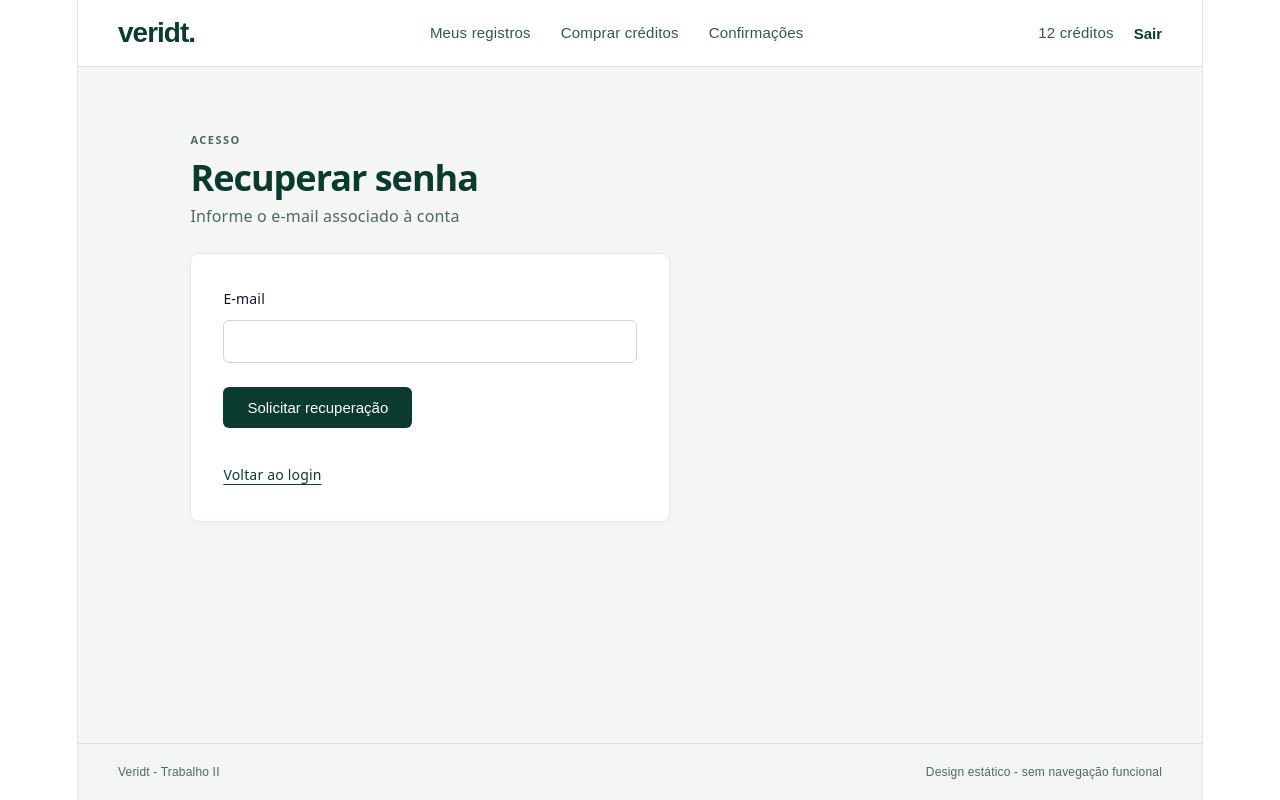
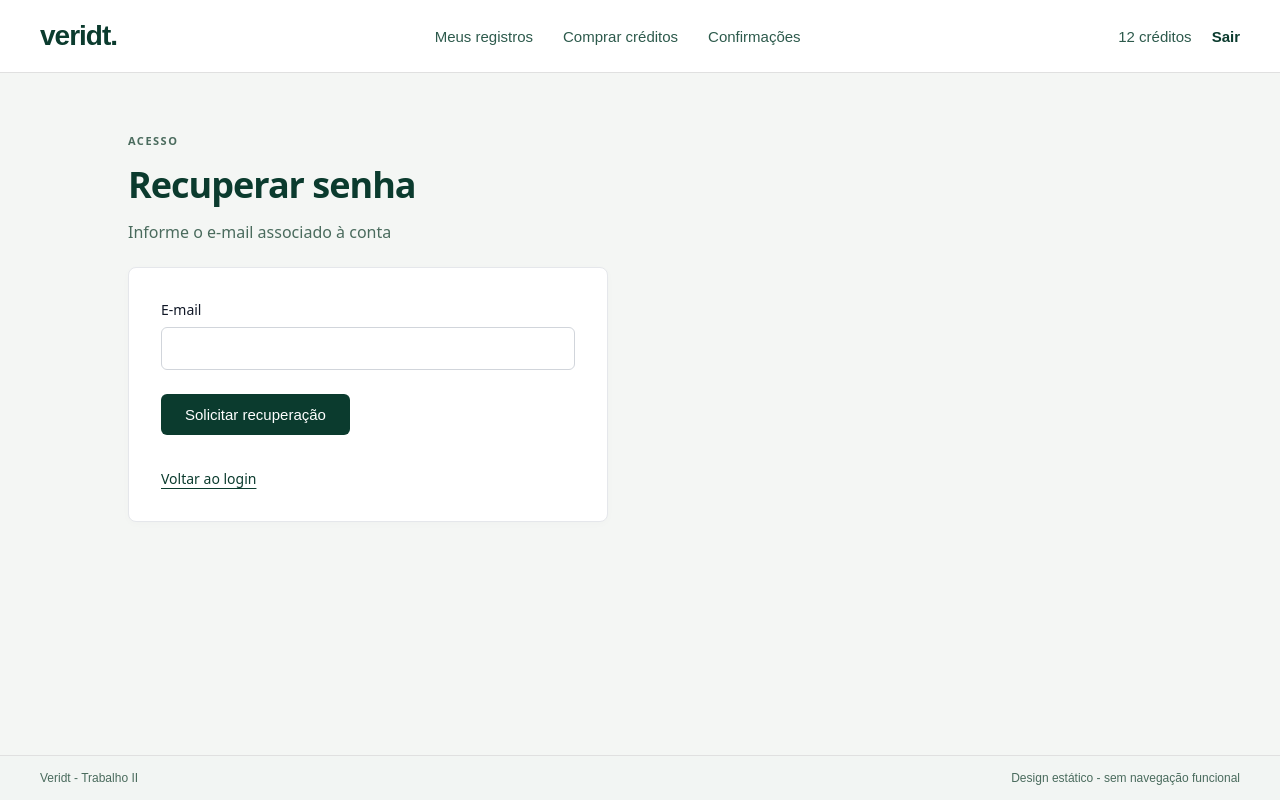
Before and after one commit to DGshoe/Veridit-EngSof-I, a React (Vite) app: page /auth/recovery in a window 1280 px wide. Built offline with nearby package versions, Linux system fonts and the light colour scheme.

Commit message:
Fix default css

```diff
--- a/src/index.css
+++ b/src/index.css
@@ -1,111 +1,19 @@
-:root {
-  --text: #6b6375;
-  --text-h: #08060d;
-  --bg: #fff;
-  --border: #e5e4e7;
-  --code-bg: #f4f3ec;
-  --accent: #aa3bff;
-  --accent-bg: rgba(170, 59, 255, 0.1);
-  --accent-border: rgba(170, 59, 255, 0.5);
-  --social-bg: rgba(244, 243, 236, 0.5);
-  --shadow:
-    rgba(0, 0, 0, 0.1) 0 10px 15px -3px, rgba(0, 0, 0, 0.05) 0 4px 6px -2px;
-
-  --sans: system-ui, 'Segoe UI', Roboto, sans-serif;
-  --heading: system-ui, 'Segoe UI', Roboto, sans-serif;
-  --mono: ui-monospace, Consolas, monospace;
-
-  font: 18px/145% var(--sans);
-  letter-spacing: 0.18px;
-  color-scheme: light dark;
-  color: var(--text);
-  background: var(--bg);
-  font-synthesis: none;
-  text-rendering: optimizeLegibility;
-  -webkit-font-smoothing: antialiased;
-  -moz-osx-font-smoothing: grayscale;
-
-  @media (max-width: 1024px) {
-    font-size: 16px;
-  }
-}
-
-@media (prefers-color-scheme: dark) {
-  :root {
-    --text: #9ca3af;
-    --text-h: #f3f4f6;
-    --bg: #16171d;
-    --border: #2e303a;
-    --code-bg: #1f2028;
-    --accent: #c084fc;
-    --accent-bg: rgba(192, 132, 252, 0.15);
-    --accent-border: rgba(192, 132, 252, 0.5);
-    --social-bg: rgba(47, 48, 58, 0.5);
-    --shadow:
-      rgba(0, 0, 0, 0.4) 0 10px 15px -3px, rgba(0, 0, 0, 0.25) 0 4px 6px -2px;
-  }
-
-  #social .button-icon {
-    filter: invert(1) brightness(2);
-  }
+* {
+  margin: 0;
+  padding: 0;
+  box-sizing: border-box;
 }
 
 body {
-  margin: 0;
+  font-family: system-ui, -apple-system, BlinkMacSystemFont, 'Segoe UI', Roboto, sans-serif;
+  background-color: #ffffff;
+  color: #333;
+  -webkit-font-smoothing: antialiased;
 }
 
 #app {
-  width: 1126px;
-  max-width: 100%;
-  margin: 0 auto;
-  text-align: center;
-  border-inline: 1px solid var(--border);
-  min-height: 100svh;
   display: flex;
   flex-direction: column;
-  box-sizing: border-box;
+  min-height: 100vh;
+  width: 100%;
 }
-
-h1,
-h2 {
-  font-family: var(--heading);
-  font-weight: 500;
-  color: var(--text-h);
-}
-
-h1 {
-  font-size: 56px;
-  letter-spacing: -1.68px;
-  margin: 32px 0;
-  @media (max-width: 1024px) {
-    font-size: 36px;
-    margin: 20px 0;
-  }
-}
-h2 {
-  font-size: 24px;
-  line-height: 118%;
-  letter-spacing: -0.24px;
-  margin: 0 0 8px;
-  @media (max-width: 1024px) {
-    font-size: 20px;
-  }
-}
-p {
-  margin: 0;
-}
-
-code,
-.counter {
-  font-family: var(--mono);
-  display: inline-flex;
-  border-radius: 4px;
-  color: var(--text-h);
-}
-
-code {
-  font-size: 15px;
-  line-height: 135%;
-  padding: 4px 8px;
-  background: var(--code-bg);
-}
--- a/src/pages/Recovery.css
+++ b/src/pages/Recovery.css
@@ -2,53 +2,6 @@
     display: flex;
     flex-direction: column;
     min-height: 100vh;
-}
-
-.recovery-main {
-  flex: 1;
-  background-color: #f4f6f4;
-  display: flex;
-  justify-content: flex-start;
-  align-items: flex-start;
-  padding: 60px 10%;
-}
-
-.recovery-container {
-  width: 100%;
-  max-width: 480px;
-  display: flex;
-  flex-direction: column;
-  align-items: flex-start;
-}
-
-.recovery-header {
-  margin-bottom: 24px;
-  text-align: left;
-  width: 100%;
-}
-
-.tag-acesso {
-  font-size: 11px;
-  font-weight: 600;
-  color: #4a6b5d;
-  letter-spacing: 1.5px;
-  text-transform: uppercase;
-  display: block;
-  margin-bottom: 12px;
-}
-
-.recovery-header h1 {
-  font-size: 36px;
-  font-weight: 600;
-  color: #0b3b2e;
-  margin: 0 0 12px 0;
-  letter-spacing: -1px;
-}
-
-.recovery-header p {
-  font-size: 16px;
-  color: #4a6b5d;
-  margin: 0;
 }
 
 .recovery-card {
@@ -136,157 +89,3 @@
 .link-voltar:hover {
     color: #07291f;
 }
-
-@media (max-width: 768px) {
-  .recovery-main {
-    padding: 40px 20px;
-  }
-
-  .recovery-header h1 {
-    font-size: 28px;
-  }
-}* Layout geral da página para empurrar o footer para baixo */
-.recovery-layout {
-    display: flex;
-    flex-direction: column;
-    min-height: 100vh;
-}
-
-/* Área principal com fundo bege/cinza claro */
-.recovery-main {
-    flex: 1;
-    background-color: #f4f6f4;
-    display: flex;
-    justify-content: flex-start; /* Alinha o conteúdo à esquerda */
-    align-items: flex-start;
-    padding: 60px 10%; /* Distância das margens */
-}
-
-/* Container que limita a largura */
-.recovery-container {
-    width: 100%;
-    max-width: 480px;
-    display: flex;
-    flex-direction: column;
-    align-items: flex-start;
-}
-
-.recovery-header {
-    margin-bottom: 24px;
-    text-align: left;
-    width: 100%;
-}
-
-.tag-acesso {
-    font-size: 11px;
-    font-weight: 600;
-    color: #4a6b5d;
-    letter-spacing: 1.5px;
-    text-transform: uppercase;
-    display: block;
-    margin-bottom: 12px;
-}
-
-.recovery-header h1 {
-    font-size: 36px;
-    font-weight: 600;
-    color: #0b3b2e;
-    margin: 0 0 12px 0;
-    letter-spacing: -1px;
-}
-
-.recovery-header p {
-    font-size: 16px;
-    color: #4a6b5d;
-    margin: 0;
-}
-
-/* O card branco */
-.recovery-card {
-    background-color: #ffffff;
-    border-radius: 8px;
-    padding: 32px;
-    width: 100%;
-    border: 1px solid #e5e7eb;
-    box-shadow: 0 2px 8px rgba(0, 0, 0, 0.02);
-
-    /* 👇 AQUI ESTÁ A CORREÇÃO DO ALINHAMENTO 👇 */
-    text-align: left;
-}
-
-.recovery-form {
-    display: flex;
-    flex-direction: column;
-    align-items: flex-start; /* Garante que o botão não estique */
-}
-
-.input-group {
-    display: flex;
-    flex-direction: column;
-    margin-bottom: 24px;
-    width: 100%;
-    text-align: left;
-}
-
-.input-group label {
-    font-size: 14px;
-    font-weight: 500;
-    color: #111827;
-    margin-bottom: 8px;
-}
-
-/* 👇 AQUI ESTÁ A CORREÇÃO DO INPUT PRETO 👇 */
-.input-group input {
-    padding: 12px 14px;
-    border: 1px solid #d1d5db;
-    border-radius: 6px;
-    font-size: 15px;
-    outline: none;
-    transition: border-color 0.2s;
-
-    /* Força o modo claro no input */
-    color-scheme: light;
-    background-color: transparent; /* Fundo transparente */
-    color: #111827; /* Texto escuro/preto */
-    width: 100%;
-}
-
-.input-group input:focus {
-    border-color: #0b3b2e;
-    box-shadow: 0 0 0 1px #0b3b2e;
-}
-
-.btn-primary {
-    background-color: #0b3b2e;
-    color: #ffffff;
-    border: none;
-    border-radius: 6px;
-    padding: 12px 24px;
-    font-size: 15px;
-    font-weight: 500;
-    cursor: pointer;
-    transition: background-color 0.2s;
-    /* width: auto garante que o botão fique do tamanho do texto */
-    width: auto;
-}
-
-.btn-primary:hover {
-    background-color: #07291f;
-}
-
-.recovery-footer {
-    margin-top: 32px;
-    text-align: left;
-    width: 100%;
-}
-
-.link-voltar {
-    font-size: 14px;
-    color: #0b3b2e;
-    text-decoration: underline;
-    text-underline-offset: 4px;
-}
-
-.link-voltar:hover {
-    color: #07291f;
-}
--- a/src/pages/Recovery.jsx
+++ b/src/pages/Recovery.jsx
@@ -1,6 +1,7 @@
 import { Link } from 'react-router-dom';
 import { Header } from '../share/Header';
 import { Footer } from '../share/Footer';
+import { PageLayout } from '../share/PageLayout';
 import './Recovery.css';
 
 export function Recovery() {
@@ -8,15 +9,11 @@ export function Recovery() {
     <div className="recovery-layout">
       <Header />
 
-      <main className="recovery-main">
-        <div className="recovery-container">
-
-          <div className="recovery-header">
-            <span className="tag-acesso">ACESSO</span>
-            <h1>Recuperar senha</h1>
-            <p>Informe o e-mail associado à conta</p>
-          </div>
-
+      <PageLayout
+        tag="ACESSO"
+        title="Recuperar senha"
+        description="Informe o e-mail associado à conta"
+      >
         <div className="recovery-card">
           <form className="recovery-form" onSubmit={(e) => e.preventDefault()}>
             <div className="input-group">
@@ -40,9 +37,7 @@ export function Recovery() {
             </Link>
           </div>
         </div>
-
-        </div>
-      </main>
+      </PageLayout>
 
       <Footer />
     </div>
--- /dev/null
+++ b/src/share/PageLayout.css
@@ -0,0 +1,55 @@
+.page-layout-main {
+    flex: 1;
+    background-color: #f4f6f4;
+    display: flex;
+    flex-direction: column;
+    align-items: flex-start;
+    padding: 60px 10%;
+    box-sizing: border-box;
+}
+
+.page-layout-header {
+    margin-bottom: 24px;
+    text-align: left;
+    width: 100%;
+    max-width: 480px;
+}
+
+.page-layout-tag {
+    font-size: 11px;
+    font-weight: 600;
+    color: #4a6b5d;
+    letter-spacing: 1.5px;
+    text-transform: uppercase;
+    display: block;
+    margin-bottom: 12px;
+}
+
+.page-layout-title {
+    font-size: 36px;
+    font-weight: 600;
+    color: #0b3b2e;
+    margin: 0 0 12px 0;
+    letter-spacing: -1px;
+}
+
+.page-layout-description {
+    font-size: 16px;
+    color: #4a6b5d;
+    margin: 0;
+}
+
+.page-layout-section {
+    width: 100%;
+    max-width: 480px;
+}
+
+@media (max-width: 768px) {
+    .page-layout-main {
+        padding: 40px 20px;
+    }
+
+    .page-layout-title {
+        font-size: 28px;
+    }
+}
--- /dev/null
+++ b/src/share/PageLayout.jsx
@@ -0,0 +1,17 @@
+import './PageLayout.css';
+
+export function PageLayout({ tag, title, description, children }) {
+  return (
+    <main className="page-layout-main">
+      <header className="page-layout-header">
+        {tag && <span className="page-layout-tag">{tag}</span>}
+        <h2 className="page-layout-title">{title}</h2>
+        {description && <p className="page-layout-description">{description}</p>}
+      </header>
+
+      <section className="page-layout-section">
+        {children}
+      </section>
+    </main>
+  );
+}
```
Lines whose indentation alone changed are shown as unchanged.
